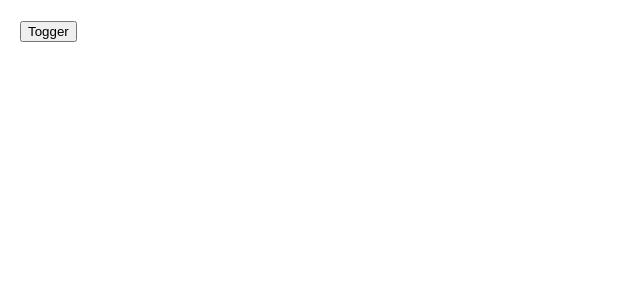
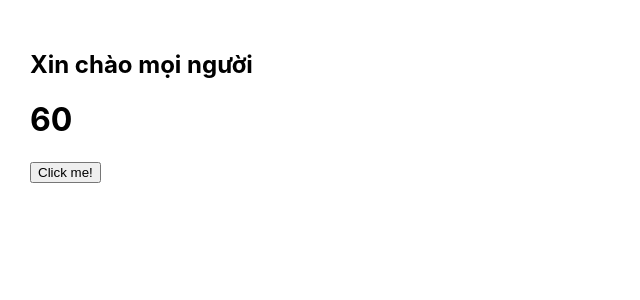
Before and after one commit to hieule210924tb/learn-react, a React (Create React App) app: page / in a window 1280 px wide. Shown: the top 300 px of the page, without its empty margins (0-640 px from the left). Built offline with nearby package versions, Linux system fonts and the light colour scheme.

Commit message:
sử dụng memo

```diff
--- a/src/App.js
+++ b/src/App.js
@@ -1,14 +1,28 @@
-import { useState } from "react";
+import { useState, memo } from "react";
 import Content from './Content'
 
 function App() {
-  const [show, setShow] = useState(false)
-  return (
-    <div className="App" style={{padding:20}}>
-      <button onClick={()=> setShow(!show)}>Togger</button>
-      {show && <Content/>}
-    </div>
-  );
+  // const [show, setShow] = useState(false)
+  const [count, setCount] = useState(60)
+
+    const increase =()=>{
+        setCount(count+1)
+    }
+
+
+    return (
+      <div style={{padding:'30px'}}>
+          <Content counts= {count} />
+          <h1>{count}</h1>
+          <button onClick={increase}>Click me!</button>
+        </div>
+    );
+  // return (
+  //   <div className="App" style={{padding:20}}>
+  //     <button onClick={()=> setShow(!show)}>Togger</button>
+  //     {show && <Content/>}
+  //   </div>
+  // );
 }
 
 export default App;
--- a/src/Content.js
+++ b/src/Content.js
@@ -1,46 +1,14 @@
-import { useEffect, useState } from "react";
+import {  memo } from "react";
 
 function Content() {
-    const [lessonId , setLessonId] = useState(1)
-    const lessons= [
-        {
-            id:1,
-            name:'useEffect with fake Chat App'
-        },
-        {
-            id:2,
-            name:'useEffect with preview avatar'
-        },
-        {
-            id:3,
-            name:'useEffect with timer functions'
-        },
-    ]
-    useEffect(()=>{
-        const handleComment =({detail})=>{
-              console.log(detail);
-        }
-        window.addEventListener(`lesson-${lessonId}`, handleComment)
-        return()=>{
-            window.removeEventListener(`lesson-${lessonId}`, handleComment)
-        }
-    },[lessonId])
+
+   console.log('Re-render');
+
     return (
         <div>
-            <ul>
-             {
-                lessons.map(lesson =>(
-                <li
-                 key={lesson.id}
-                 style={{color: lessonId === lesson.id ? 'red' :'#333'}}
-                 onClick={()=>setLessonId(lesson.id)}
-                >
-                    {lesson.name}
-                </li>))
-             }
-            </ul>
+             <h2>Xin chào mọi người  </h2>
         </div>
     );
 }
 
-export default Content;
+export default memo(Content);
```
